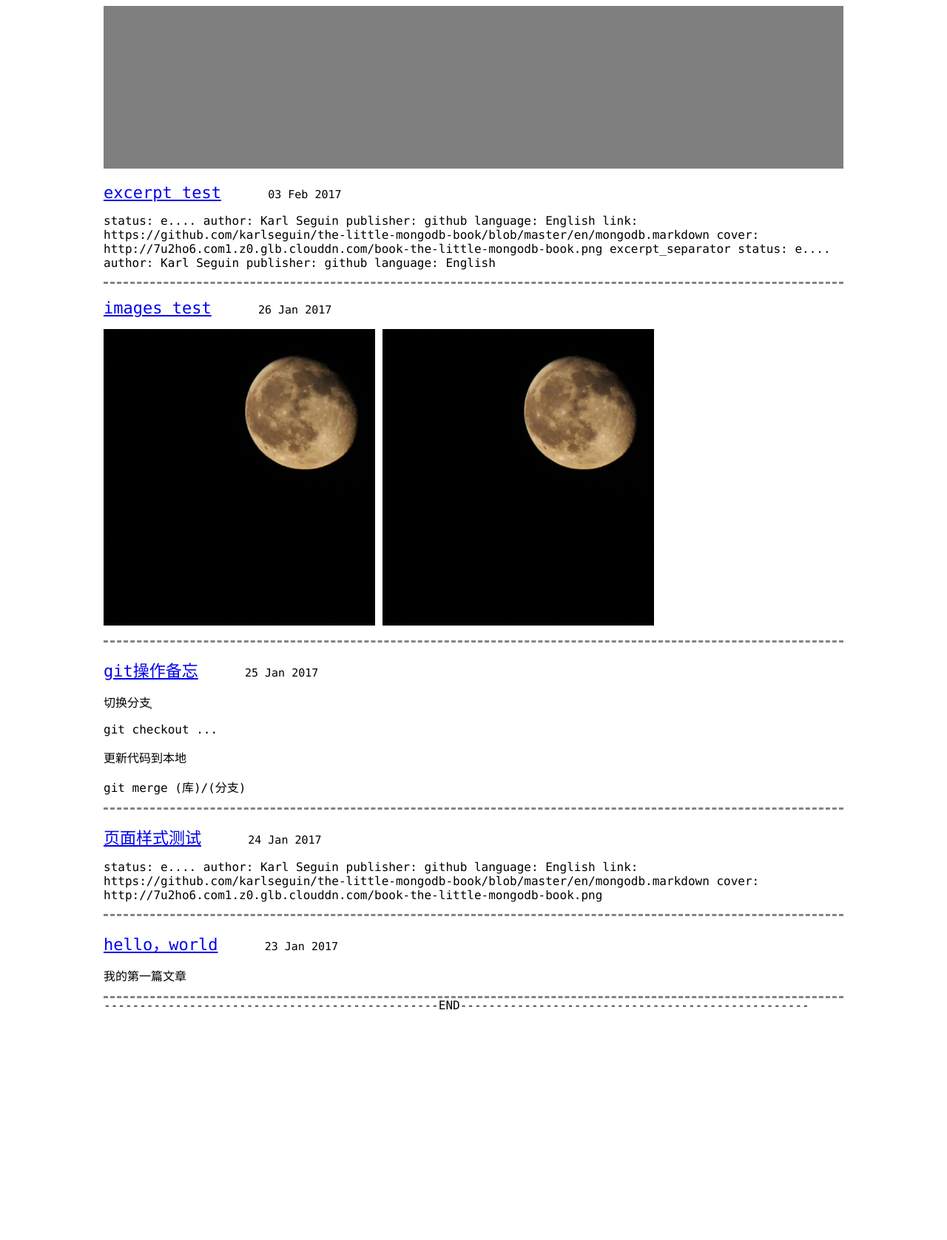
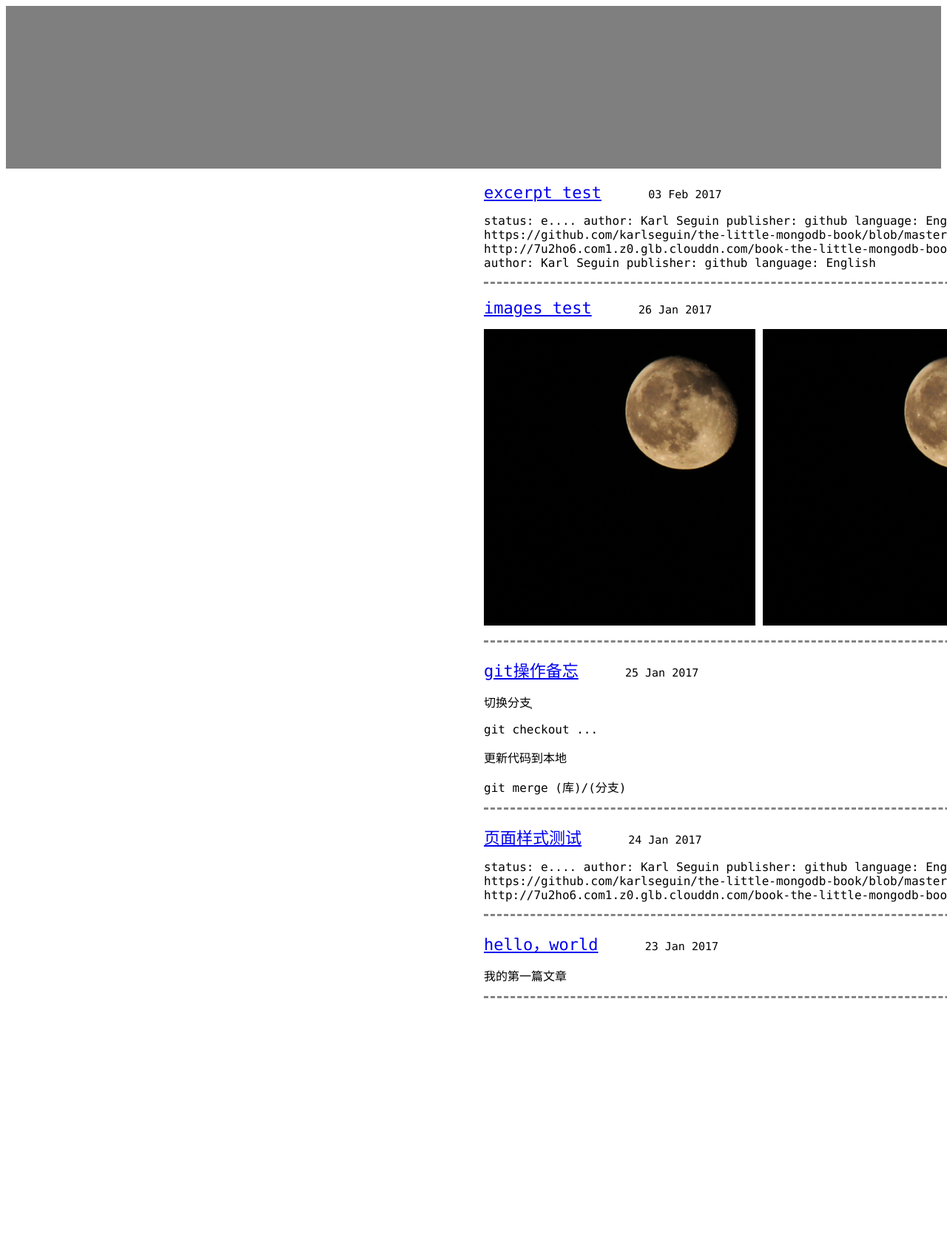
Before and after one commit to wangjianjie606/dono, a Jekyll site: the page built from index.html, in a window 1280 px wide. Shown: the whole page at 74% size. Built offline with Jekyll 4.4.1, drawn with Linux system fonts in a browser that asks for light colours; after the commit the page ends 1350 px from its top, so only the background shows below that.

Commit message:
home page layouts modify...

```diff
--- a/_layouts/home.html
+++ b/_layouts/home.html
@@ -5,8 +5,8 @@
 {% include head.html %}
 
   <body>
+    <div id="homeHead" style="width:100%;height:220px;background:rgba(0,0,0,0.5);"></div>
     <div id="homeBodyDiv">
-      <div id="homeHead" style="height:220px;background:rgba(0,0,0,0.5);"></div>
 
       <div >
 	    <div id="homeContent">{{ content }}</div>
--- a/assets/css/main.css
+++ b/assets/css/main.css
@@ -96,8 +96,7 @@ body{
 
 #homeBodyDiv{
 	width:1000px;
-	margin-left:auto;
-	margin-right:auto;
-	margin-bottom:0px;
-	margin-top:0px;
+	margin-left:646px;
+
+	float:left
 }
--- a/index.html
+++ b/index.html
@@ -13,8 +13,3 @@ title: My Blog
     <p>{{ post.excerpt }}</p>
   </div>
 {% endfor %}
-
-
-
-
-<div>-----------------------------------------------END-------------------------------------------------</div>
```
